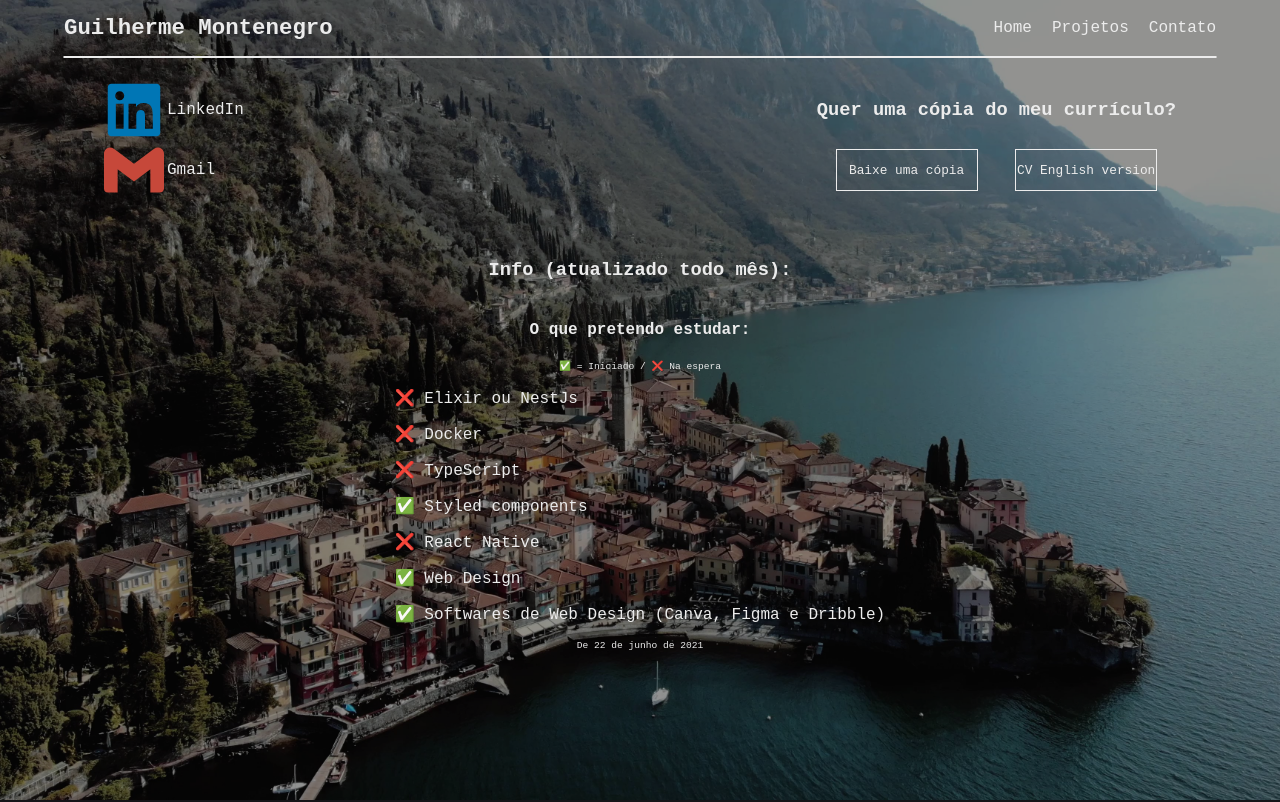
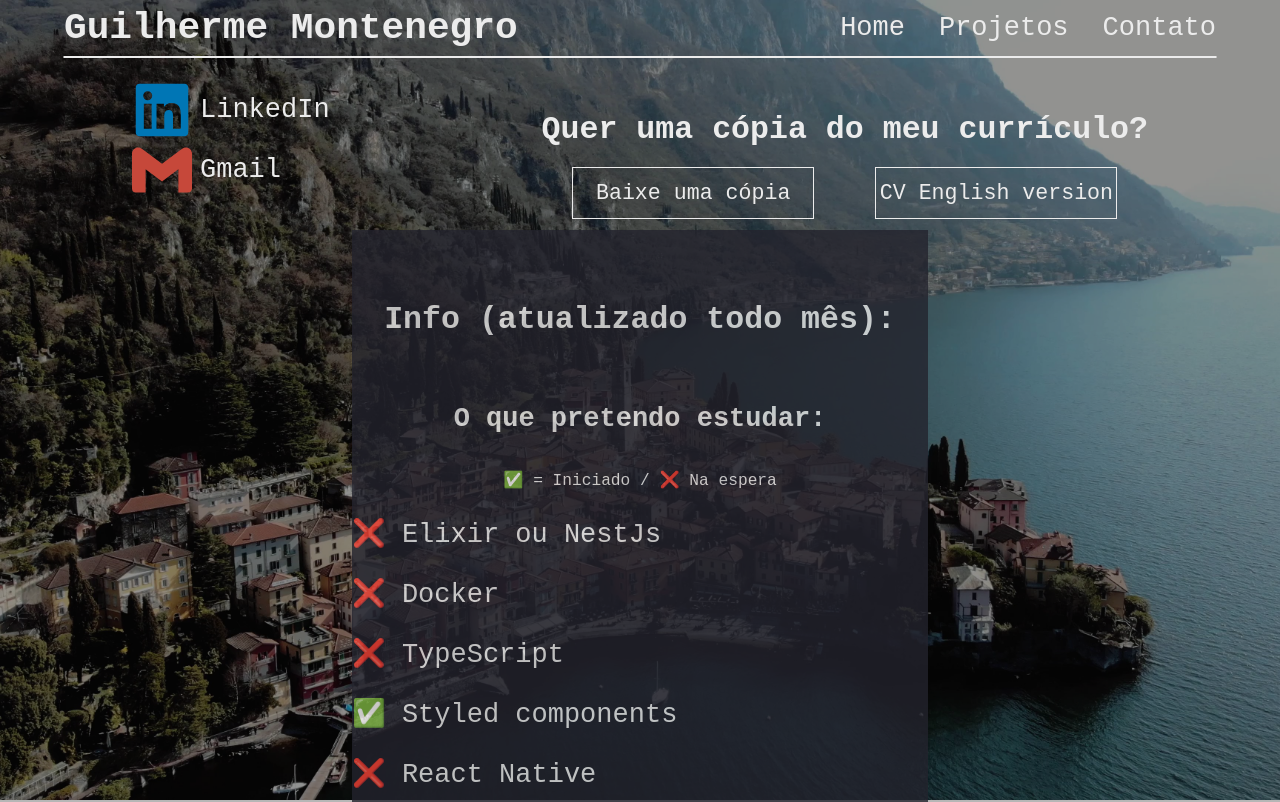
Before and after one commit to Guilherme-Monte/Portifolio-Page, a React (Create React App) app in the folder frontend/: page /contact in a window 1280 px wide. Shown: the top 802 px of the page. Built offline with nearby package versions, Linux system fonts and the light colour scheme; a web font is replaced by a local one.

Commit message:
Fixing the wrong sizes

```diff
--- a/frontend/src/components/footer/styles.js
+++ b/frontend/src/components/footer/styles.js
@@ -32,7 +32,7 @@ export const FooterArticle = styled.article`
 
 export const Socials = styled.a`
   display: flex;
-  gap: 3px;
+  gap: 5px;
 
   transition: var(--transition-speed);
 
--- a/frontend/src/components/main/contact/styles.js
+++ b/frontend/src/components/main/contact/styles.js
@@ -11,13 +11,13 @@ export const MainBlock = styled.div`
   display: flex;
   justify-content: space-between;
 
-  margin: 0 40px;
+  margin: 0 68px;
 `;
 
 export const Socials = styled.a`
   display: flex;
   align-items: center;
-  gap: 3px;
+  gap: 8px;
 
   color: var(--text-secondary);
 `;
@@ -52,9 +52,9 @@ export const PtButton = styled.a`
 
   position: relative;
 
-  width: 140px;
+  width: 240px;
   font-size: 0.8rem;
-  height: 40px;
+  height: 50px;
   margin: auto;
   grid-area: pt-button;
 
@@ -102,9 +102,9 @@ export const EnButton = styled.a`
 
   position: relative;
 
-  width: 140px;
+  width: 240px;
   font-size: 0.8rem;
-  height: 40px;
+  height: 50px;
   margin: auto;
   grid-area: en-button;
 
@@ -138,7 +138,11 @@ export const EnButton = styled.a`
 
 export const InfoContainer = styled.div`
   padding: 40px 0;
-  width: 100%;
+  margin: 0 25%;
+  width: 50%;
+
+  background-color: var(--bg-primary);
+  opacity: 0.8;
 
   display: flex;
   flex-direction: column;
--- a/frontend/src/components/main/hero/about/index.js
+++ b/frontend/src/components/main/hero/about/index.js
@@ -11,12 +11,12 @@ import { IconContext } from "react-icons";
 const About = () => {
   return (
     <AboutContainer id="about">
-      <IconContext.Provider value={{ size: "35px", style: { marginRight: '10px' } }}>
+      <IconContext.Provider value={{ size: "50px", style: { marginRight: '10px' } }}>
         <WhoAmIContainer>
           <h2>Quem sou eu:</h2>
 
           <AboutArticle>
-            <RiCactusFill size="20px" title="Cactus" color="green" />
+            <RiCactusFill size="39px" title="Cactus" color="green" />
             <p>Brasileiro, atualmente residindo em Teofilândia - BA</p>
           </AboutArticle>
 
@@ -31,12 +31,12 @@ const About = () => {
           </AboutArticle>
 
           <AboutArticle>
-            <RiComputerLine size="35px" title="Computer" />
+            <RiComputerLine size="50px" title="Computer" />
             <p>Atuei na área por 5 meses na Econvert Digital, como desenvolvedor Front-End e fornecendo suporte ao cliente</p>
           </AboutArticle>
 
           <AboutArticle>
-            <FaRegGrinTongueSquint color="#f39c12" size="20px" title="Tongue emote" />
+            <FaRegGrinTongueSquint color="#f39c12" size="34px" title="Tongue emote" />
             <p>Sou fluente na língua inglesa e estou estudando polonês</p>
           </AboutArticle>
           <Link to="/contact"><Button>Fale comigo</Button></Link>
--- a/frontend/src/components/main/hero/about/styles.js
+++ b/frontend/src/components/main/hero/about/styles.js
@@ -1,20 +1,23 @@
 import styled from "styled-components";
 
 export const AboutContainer = styled.section`
-  scroll-margin-top: 20px;
   display: flex;
   justify-content: space-between;
 
-  min-height: 90vh;
+  min-height: 70vh;
   width: 100%;
 
   margin-top: calc(var(--nav-menu-size) + 3vh);
 `;
 
 export const WhoAmIContainer = styled.section`
+  display: flex;
+  flex-direction: column;
+  justify-content: center;
+
   width: 50%;
-  height: 90%;
-  padding: 0 20px 25px 20px;
+  height: 550px;
+  padding: 0 34px 50px 34px;
 
   display: flex;
   flex-direction: column;
@@ -36,9 +39,13 @@ export const AboutArticle = styled.article`
 `;
 
 export const MyStackContainer = styled.article`
+  display: flex;
+  flex-direction: column;
+  justify-content: center;
+
   width: 30%;
-  height: 90%;
-  padding: 0 20px 25px 20px;
+  height: 550px;
+  padding: 0 34px 50px 34px;
 
   text-align: center;
 
--- a/frontend/src/components/main/hero/styles.js
+++ b/frontend/src/components/main/hero/styles.js
@@ -33,7 +33,8 @@ export const Button = styled.button`
   background-color: transparent;
   overflow: hidden;
 
-  padding: 6px 50px;
+  font-size: 0.8rem;
+  padding: 10px 85px;
   margin-top: 50px;
 
   cursor: pointer;
--- a/frontend/src/components/main/projects/styles.js
+++ b/frontend/src/components/main/projects/styles.js
@@ -25,14 +25,14 @@ export const UserInfo = styled.div`
 `;
 
 export const UserAvatar = styled.img`
-  width: 70px;
-  height: 70px;
+  width: 119px;
+  height: 119px;
   border-radius: 50%;
 `;
 
 export const UserBio = styled.p`
-  padding: 10px;
-  min-height: 15px;
+  padding: 17.5px;
+  min-height: 23px;
   width: 40%;
   font-size: 0.8rem;
   text-align: center;
@@ -53,7 +53,7 @@ export const PublicRepoTitle = styled.h1`
 
 export const ReposBlock = styled.section`
   width: 100%;
-  min-height: 15vh;
+  min-height: 23vh;
 
   display: flex;
   align-items: center;
@@ -75,14 +75,14 @@ export const RepoInfoContainer = styled.article`
   justify-content: space-between;
   align-items: center;
 
-  gap: 10px;
+  gap: 17.5px;
 `;
 
 export const RepoCard = styled.p`
   max-width: ${props => props.bigText ? "40%" : "100%"};
   min-width: 25%;
-  min-height: 50px;
-  padding: 12px;
+  min-height: 85px;
+  padding: 21px;
 
   background-color: ${props => props.color || "var(--bg-main)"};
   color: var(--text-secondary);
@@ -97,8 +97,7 @@ export const RepoCard = styled.p`
 export const MiniFooter = styled.footer`
   font-size: 0.5rem;
 
-  width: 109% + 5px;
-  padding: 5px;
+  padding: 8px;
   margin: 0 -5.53%;
   text-align: center;
 
--- a/frontend/src/components/nav/styles.js
+++ b/frontend/src/components/nav/styles.js
@@ -34,7 +34,7 @@ export const MyName = styled.p`
 `;
 
 export const NavMenu = styled.nav`
-  gap: 20px;
+  gap: 34px;
 
   display: flex;
   justify-content: space-between;
--- a/frontend/src/globalStyles.js
+++ b/frontend/src/globalStyles.js
@@ -7,7 +7,7 @@ export const GlobalStyle = createGlobalStyle`
   }
 
   :root {
-    font-size: 16px;
+    font-size: 27px;
     --text-primary: #b6b6b6;
     --text-secondary: #ececec;
     --hover-color: #a55eea;
@@ -16,7 +16,7 @@ export const GlobalStyle = createGlobalStyle`
     --bg-main: #2f3542;
     --transition-speed: 300ms;
     --nav-menu-size: 7vh;
-    scroll-padding-top: var(--nav-menu-size);
+    scroll-padding-top: calc(var(--nav-menu-size) + 3vh);
     scroll-behavior: smooth;
   }
 
```
Also changed, not shown: 1 other file (tests, documents, lock files or other folders).
